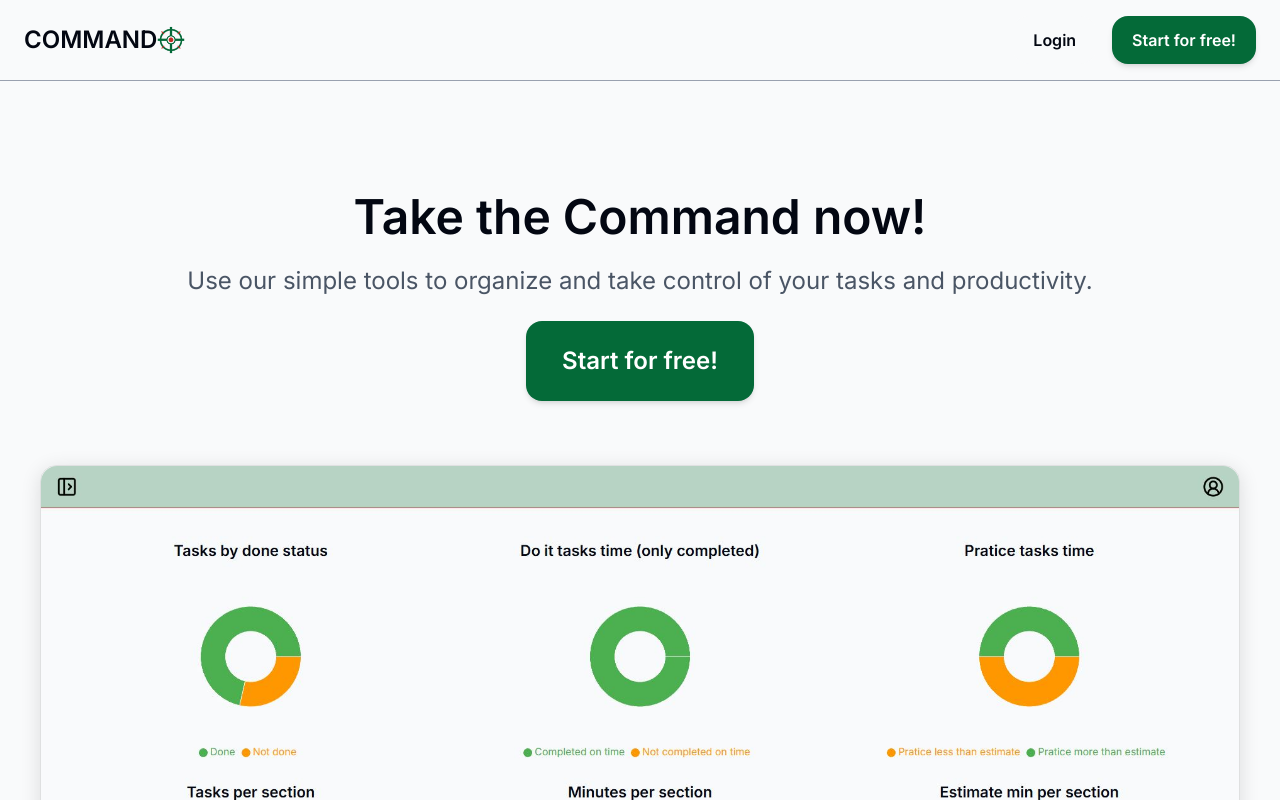
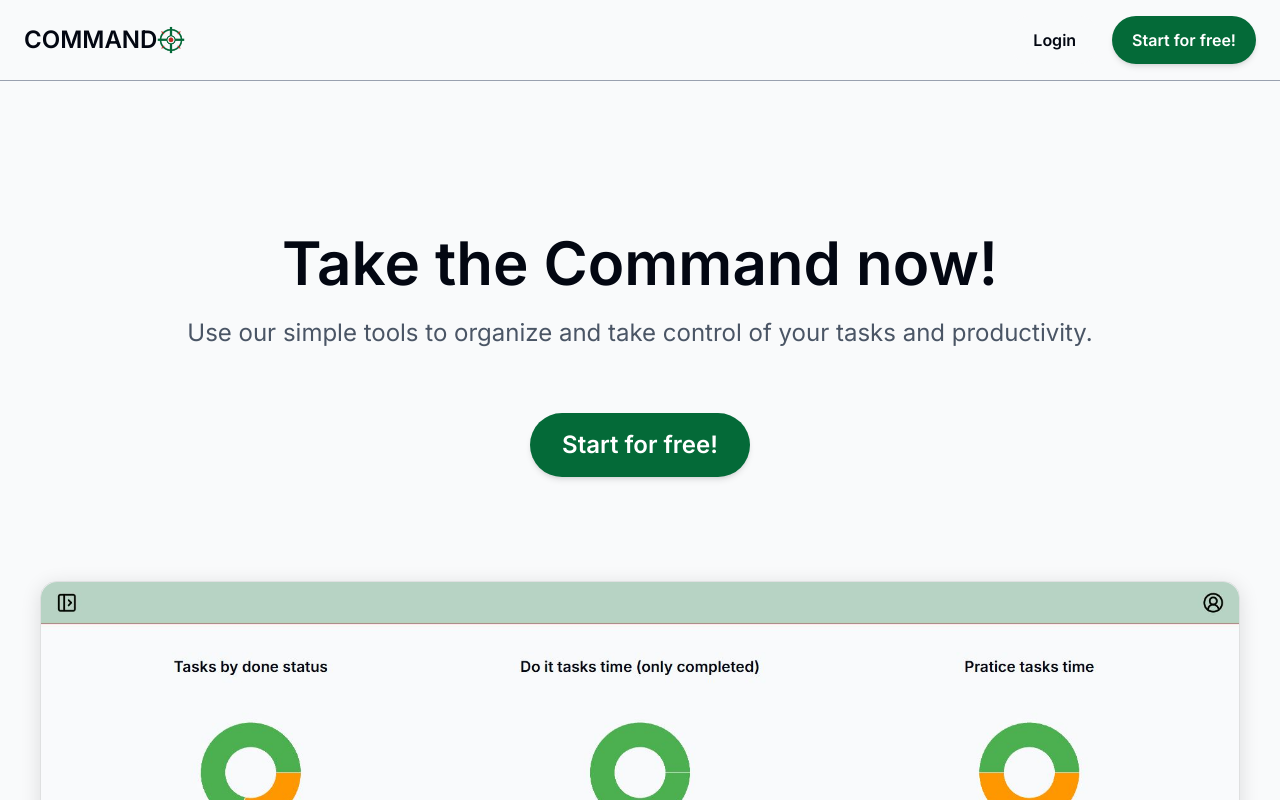
Before and after one commit to TonyzCataldo/Commando, a Next.js app: page / in a window 1280 px wide. Shown: the top 800 px of the page. Built offline with nearby package versions, Linux system fonts and the light colour scheme; no server answers.

Commit message:
feat: v-1

```diff
--- a/app/page.tsx
+++ b/app/page.tsx
@@ -14,8 +14,8 @@ export default async function Home() {
       <div className="flex items-center justify-center">
         <HomeBody>
           <HomeSection>
-            <div className="flex-[0.8] text-center justify-center items-center  flex flex-col gap-6">
-              <h1 className="text-4xl lg:text-5xl text-gray-950 font-semibold">
+            <div className="flex-[0.8] text-center justify-center items-center py-10 flex flex-col gap-6">
+              <h1 className="text-4xl lg:text-6xl text-gray-950 font-semibold">
                 Take the Command now!
               </h1>
               <p className="text-2xl text-gray-600">
@@ -25,6 +25,7 @@ export default async function Home() {
               <StartFreeBtn
                 href={session ? "/dashboard" : "/register"}
                 title={session ? "Go to Dashboard" : "Start for free!"}
+                className="mt-5 lg:mt-10"
               />
             </div>
             <div className="w-full max-w-[400px] md:max-w-none self-center rounded-2xl border-[1.5px] border-black/10 shadow-[0_4px_20px_rgba(0,0,0,0.12)]">
--- a/components/Buttons/StartFreeBtn/StartFreeBtn.tsx
+++ b/components/Buttons/StartFreeBtn/StartFreeBtn.tsx
@@ -10,7 +10,7 @@ export default function StartFreeBtn({
   return (
     <Link
       href={href}
-      className={`bg-primary-500 hover:bg-primary-700 active:scale-95 transition-all duration-100 ease-in-out shadow-md px-9 py-6 w-fit rounded-2xl text-white text-2xl font-semibold ${className}`}
+      className={`bg-primary-500 hover:bg-primary-700 active:scale-95 transition-all duration-100 ease-in-out shadow-md px-8 py-4 w-fit rounded-full text-white text-2xl font-semibold ${className}`}
     >
       {title}
     </Link>
--- a/components/HomeSection/HomeSection.tsx
+++ b/components/HomeSection/HomeSection.tsx
@@ -2,7 +2,7 @@ import { HomeSectionPropsType } from "./HomeSectionTypes";
 
 const HomeSection = ({ children }: HomeSectionPropsType) => {
   return (
-    <section className="w-full gap-10 lg:gap-16 flex flex-col">
+    <section className="w-full gap-14 lg:gap-16 flex flex-col">
       {children}
     </section>
   );
```
